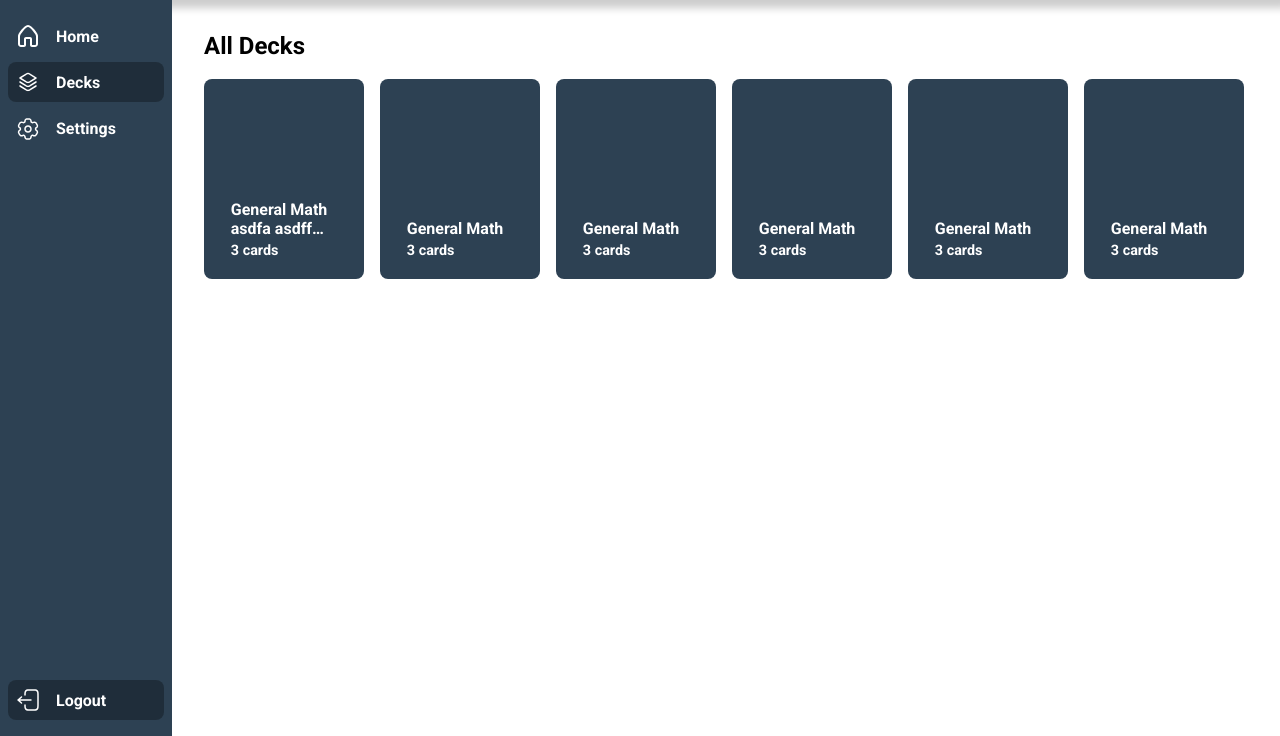
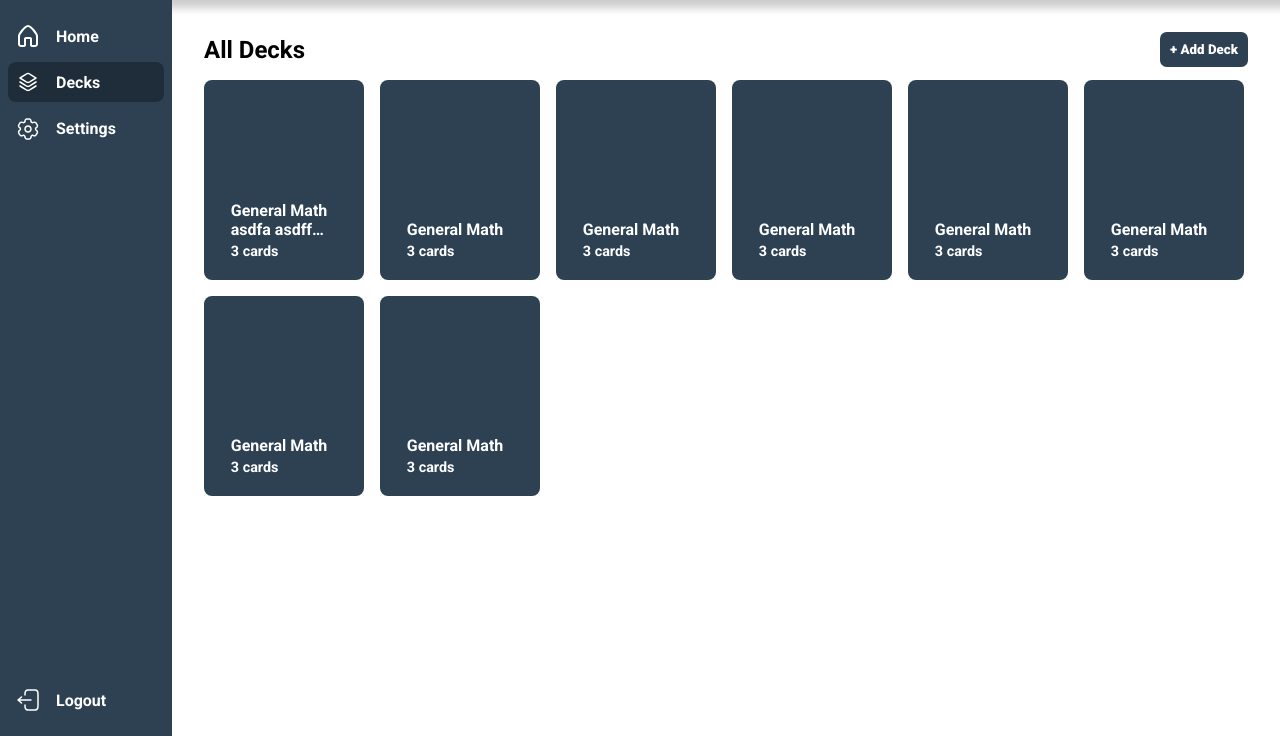
Before and after one commit to Justine-5/webdev, a PHP site: page /decks.html in a window 1280 px wide. Shown: the part 64-800 px from the top of the page. Run offline with PHP 8.4, Linux system fonts and the light colour scheme; some web fonts are replaced.

Commit message:
added button

```diff
--- a/decks.html
+++ b/decks.html
@@ -25,18 +25,18 @@
         <h2><a href="home.html" class="logo">Stuby</a></h2>
       </div>
 
-      <form method="get" action="home.html" class="search search-desktop">
-        <input type="search" placeholder="Search Decks">
-        <button type="submit" name="search">
+      <form method="get" action="decks.html" class="search search-desktop">
+        <input type="search"  name="search" placeholder="Search Decks">
+        <button type="submit">
           <img src="icons/search.svg" alt="">
         </button>
       </form>
       <button class="profile">JC</button>
     </div>
 
-    <form method="get" action="home.html" class="search search-mobile">
-      <input type="search" placeholder="Search Decks">
-      <button type="submit" name="search">
+    <form method="get" action="decks.html" class="search search-mobile">
+      <input type="search" placeholder="Search Decks" name="search">
+      <button type="submit">
         <img src="icons/search.svg" alt="">
       </button>
     </form>
@@ -72,7 +72,7 @@
       </section>
 
       <section id="btnCloseMenu" class="bottom-sidebar">
-        <div class="sidebar-items selected-nav">
+        <div class="sidebar-items">
           <img src="icons/logout.svg" alt="">
           <p class="aside-labels">Logout</p>
         </div>
@@ -83,13 +83,39 @@
 
    <main>
     <section class="all-decks">
-      <h2>All Decks</h2>
+
+      <div class="add-deck">
+        <h2>All Decks</h2>
+        <button>+ Add Deck</button>
+      </div>
+
+
       <div class="cards-wrapper">
         <a href="" class="card-link">
           <div class="card">
             <div class="card-img"></div>
             <div class="card-info">
               <h3>General Math asdfa asdff sadf dsd asdf asdf sadf dsa</h3>
+              <p>3 cards</p>
+            </div>
+          </div>
+        </a>
+
+        <a href="decks.html" class="card-link">
+          <div class="card">
+            <div class="card-img"></div>
+            <div class="card-info">
+              <h3>General Math</h3>
+              <p>3 cards</p>
+            </div>
+          </div>
+        </a>
+
+        <a href="" class="card-link">
+          <div class="card">
+            <div class="card-img"></div>
+            <div class="card-info">
+              <h3>General Math</h3>
               <p>3 cards</p>
             </div>
           </div>
--- a/styles/decks.css
+++ b/styles/decks.css
@@ -1,3 +1,22 @@
-.all-decks h2 {
+.add-deck {
+  display: flex;
+  justify-content: space-between;
+  align-items: center;
   margin-bottom: .8em;
 }
+
+.add-deck button {
+  padding: .75em;
+  font-weight: 800;
+  border: none;
+  border-radius: .5em;
+  background-color: var(--main);
+  color: white;
+  cursor: pointer;
+  transition: 200ms ease-in-out;
+}
+
+.add-deck button:hover {
+  opacity: .9;
+  box-shadow: 0.1rem 0.1rem 0.2rem 0.1rem rgba(0, 0, 0, 0.2);
+}
```
